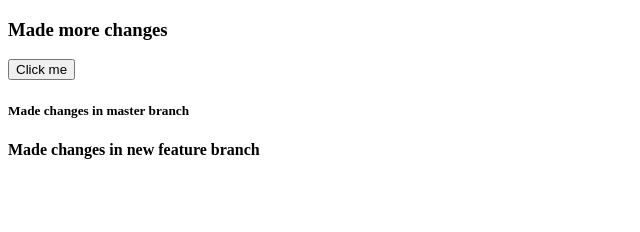
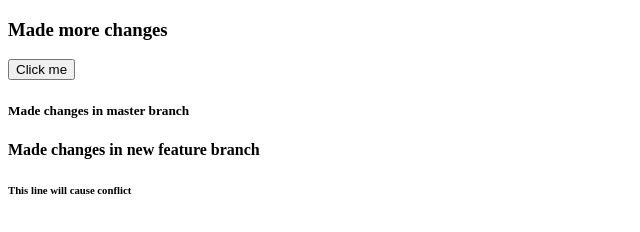
Before and after one commit to yash-hbwsl/git_assignment, a plain HTML site: page index.html in a window 1280 px wide. Shown: the whole page, without its empty margins (0-640 px from the left). Drawn offline with Linux system fonts and the light colour scheme.

Commit message:
added last line

```diff
--- a/index.html
+++ b/index.html
@@ -10,5 +10,7 @@
     <button id="btn">Click me</button>
     <h5>Made changes in master branch</h5>
     <h4>Made changes in new feature branch</h4>
+
+    <h6>This line will cause conflict</h6>
 </body>
 </html>
```
